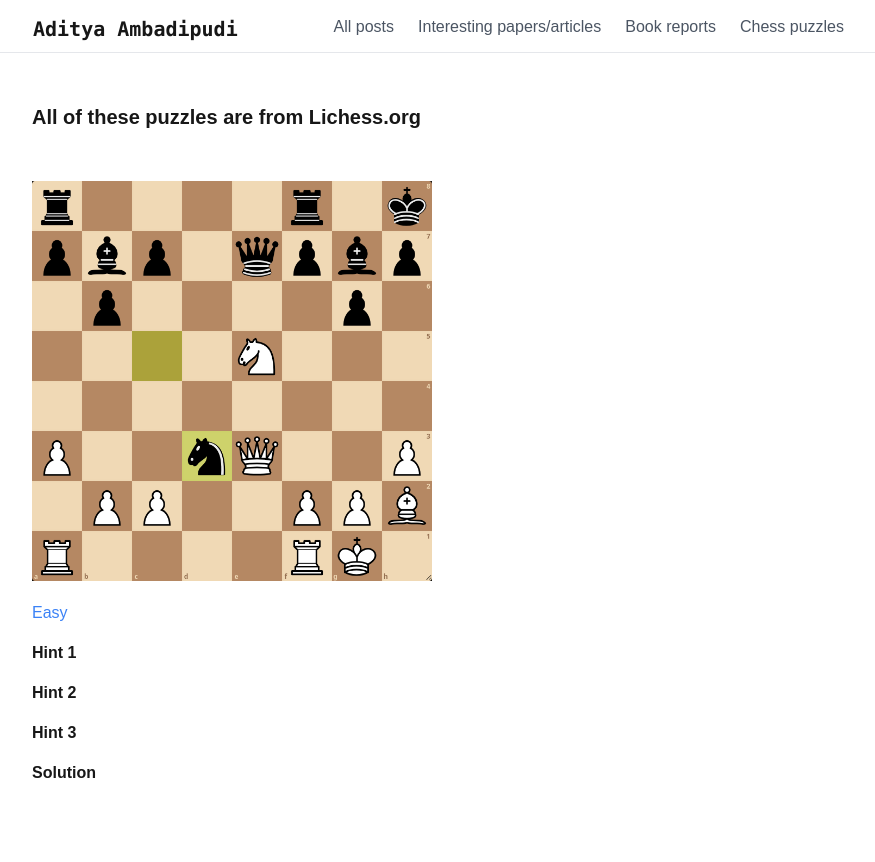
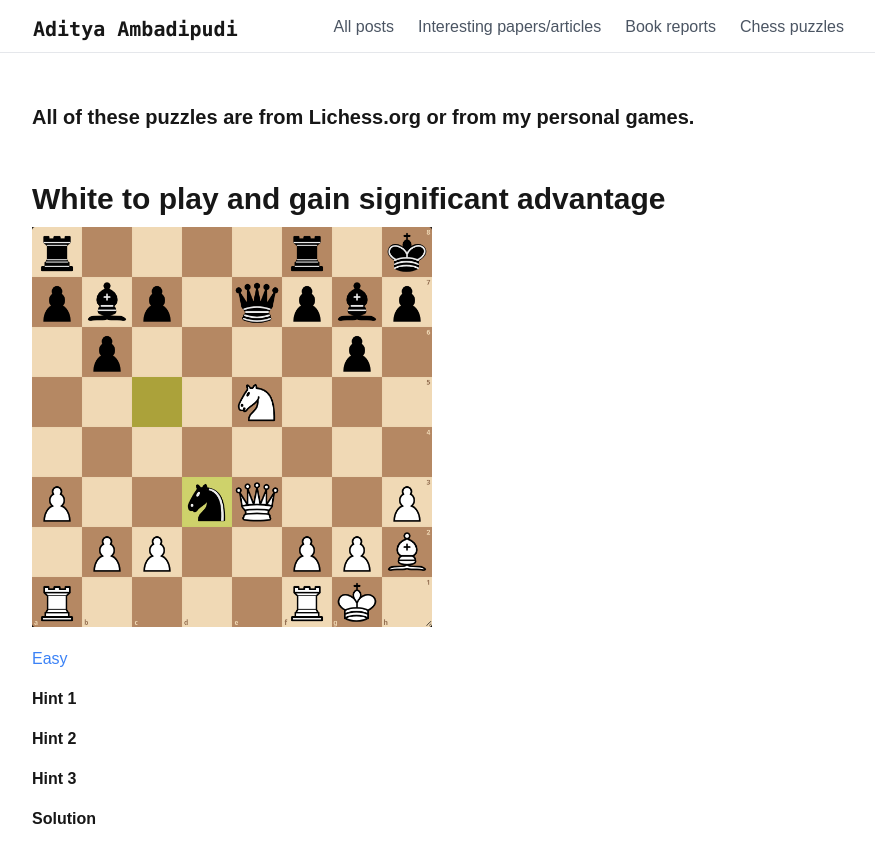
Before and after one commit to ganeshaditya1/blog, a Next.js app: page /chessPuzzles in a window 1280 px wide. Shown: the top 862 px of the page, without its empty margins (202-1077 px from the left). Before the commit the page ends 835 px from the top, so only its background shows below. Built offline with nearby package versions, Linux system fonts and the light colour scheme.

Commit message:
Add provision to display the title of the puzzle.
Add a title field to the chessPuzzle model. Populate it in the mdxUtil
file. Update the chessPuzzle component to display this field. Update the
sample chessPuzzle post to include a title.

```diff
--- a/app/mdxUtil.ts
+++ b/app/mdxUtil.ts
@@ -44,7 +44,8 @@ export async function getChessPuzzleFromMdxFile(filename: string): Promise<Chess
     "use server";
     const { frontmatter: metadata } = await import(`@/content/chessPuzzles/${filename}.mdx`);
 
-    return new ChessPuzzle(metadata.createdAt,
+    return new ChessPuzzle(metadata.title,
+        metadata.createdAt,
         metadata.difficulty,
         metadata.tags,
         metadata.published,
--- a/components/chessPuzzles/chessPuzzle.tsx
+++ b/components/chessPuzzles/chessPuzzle.tsx
@@ -9,8 +9,9 @@ export default function ChessPuzzle({ puzzle }: { puzzle: Puzzle }) {
         Hard: 'text-red-500',
     };
     return <div className="mb-[20px]">
+            <h1 className="mb-[10px]">{ puzzle.title }</h1>
             <div className="xl:w-[400px] w-[300px] mb-[20px]">
-            <Image src={`/chessPuzzles/${puzzle.slug}.png`} alt="Chess puzzle image" layout="responsive" height={ 200 } width={ 200 } />
+                <Image src={`/chessPuzzles/${puzzle.slug}.png`} alt="Chess puzzle image" layout="responsive" height={ 200 } width={ 200 } />
             </div>
             <p className={classMap[puzzle.difficulty] || 'text-black'}>{puzzle.difficulty}</p>
             {puzzle.hint1 && < HiddenText displayText="Hint 1" hiddenText={puzzle.hint1} />}
--- a/components/chessPuzzles/chessPuzzles.tsx
+++ b/components/chessPuzzles/chessPuzzles.tsx
@@ -7,7 +7,7 @@ export default function ChessPuzzles( { puzzles }: { puzzles: Array<puzzle> } )
         .sort((puzzle1, puzzle2) => puzzle2.createdAt.getTime() - puzzle1.createdAt.getTime())
         .map((puzzle) => < ChessPuzzle puzzle={ puzzle } key={ puzzle.slug } />);
     return (<div className="mt-[30px]">
-        <h2 className="mb-[50px]"> All of these puzzles are from <a href="https://www.lichess.org">Lichess.org</a></h2>
+        <h2 className="mb-[50px]"> All of these puzzles are from <a href="https://www.lichess.org">Lichess.org</a> or from my personal games.</h2>
 
         {puzzleCollection}
     </div>);
--- a/content/chessPuzzles/1.mdx
+++ b/content/chessPuzzles/1.mdx
@@ -1,10 +1,11 @@
 ---
+title: White to play and gain significant advantage
 createdAt: 2025-01-12
 difficulty: Easy
 published: true
 tags: mate in 1
-hint1: e pawn
-hint2: e4
-hint3: Are you stupid?
-solution: play e4
+hint1: Knight on e5
+hint2: Discovered attack on the queen.
+hint3: Think of a way to deliver check to the black king.
+solution: "Nxg6+ (fxg6 or hxg6 or Kg8); Qxe7"
 ---
--- a/models/ChessPuzzle.ts
+++ b/models/ChessPuzzle.ts
@@ -3,6 +3,7 @@ import { format } from 'date-fns';
 type Difficulty = "Easy" | "Medium" | "Hard";
 
 export class ChessPuzzle {
+    private readonly _title: string;
     private readonly _createdAt: Date;
     private readonly _difficulty: Difficulty;
     private readonly _tags: string[];
@@ -14,8 +15,10 @@ export class ChessPuzzle {
     private readonly _solution: string;
 
 
-    constructor(createdAt: Date, difficulty: Difficulty, tags: string[], published: boolean,
-                slug: string, hint1: string, hint2: string, hint3: string, solution: string) {
+    constructor(title: string, createdAt: Date, difficulty: Difficulty, tags: string[],
+        published: boolean, slug: string, hint1: string, hint2: string, hint3: string,
+        solution: string) {
+        this._title = title;
         this._createdAt = new Date(createdAt);
         this._difficulty = difficulty;
         this._tags = tags;
@@ -25,6 +28,10 @@ export class ChessPuzzle {
         this._hint2 = hint2;
         this._hint3 = hint3;
         this._solution = solution;
+    }
+
+    get title(): string {
+        return this._title;
     }
 
     get createdAt(): Date {
```
